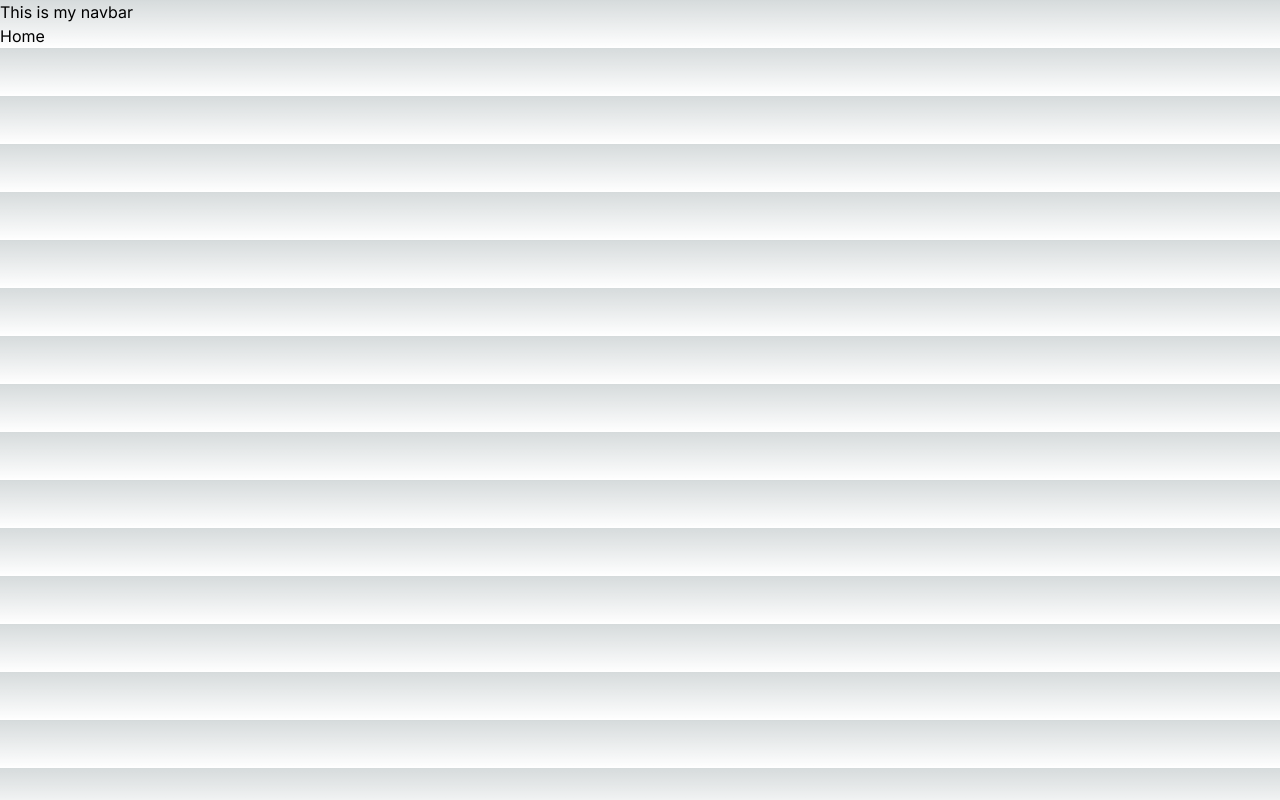
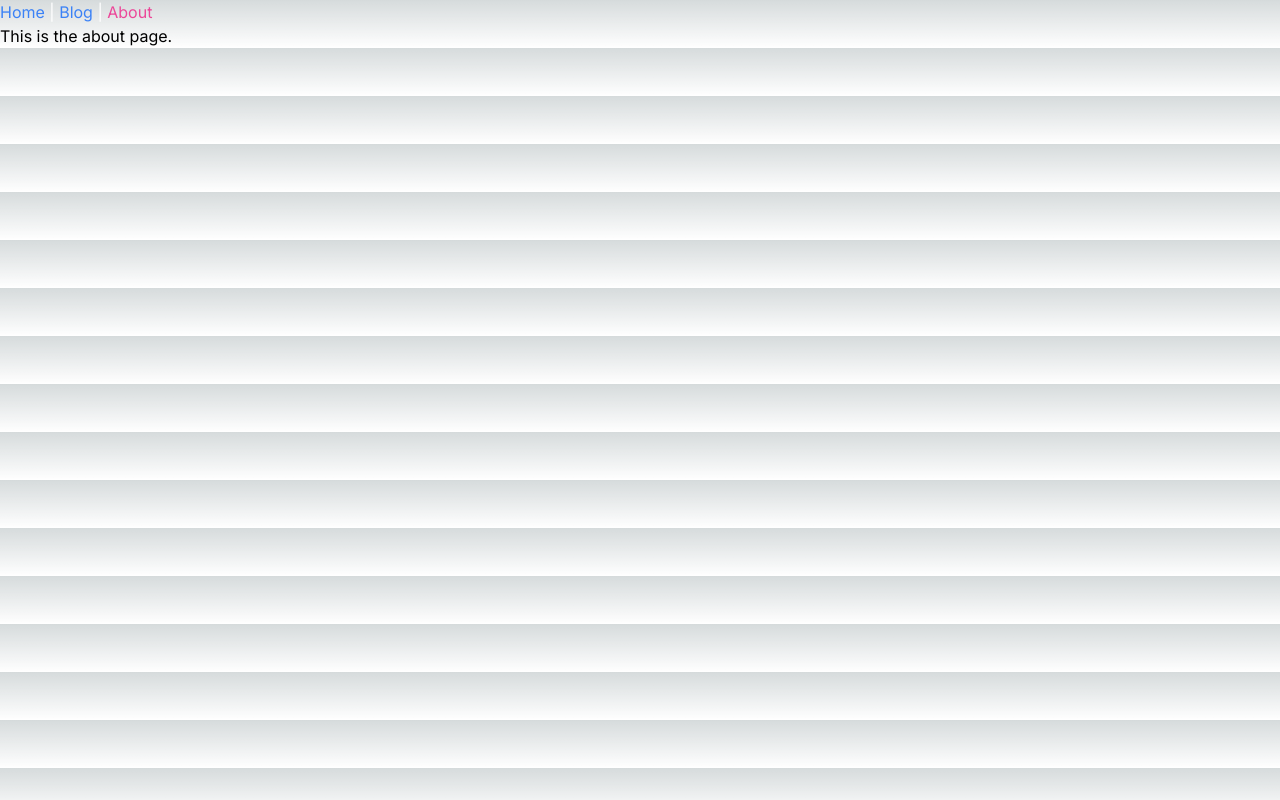
Before and after one commit to necrosmash/robdrury.dev, a Next.js app: page /about in a window 1280 px wide. Built offline with nearby package versions, Linux system fonts and the light colour scheme.

Commit message:
simple navigation

```diff
--- a/src/app/about/page.tsx
+++ b/src/app/about/page.tsx
@@ -3,6 +3,6 @@ import Link from 'next/link'
 
 export default function About() {
   return (
-    <Link href="/">Home</Link>
+    <div>This is the about page.</div>
   )
 }
--- a/src/app/navbar.tsx
+++ b/src/app/navbar.tsx
@@ -1,5 +1,34 @@
+'use client'
+
+import { usePathname } from 'next/navigation';
+import Link from 'next/link'
+
+const navLinks = [
+  { name: 'Home', href: '/' },
+  { name: 'Blog', href: '/blog' },
+  { name: 'About', href: '/about' },
+]
+
 export default function Navbar() {
+  const pathname = usePathname()
   return (
-    <div>This is my navbar</div>
+    <>
+      {navLinks.map((link, index) => {
+        const isActive = (
+          (link.name === "Home" && pathname === "/") ||
+          (link.name !== "Home" && pathname.startsWith(link.href))
+        );
+        return (
+          <Link
+            className={isActive ? 'text-pink-500' : 'text-blue-500'}
+            href={link.href}
+            key={link.name}
+          >
+            {link.name}
+            {navLinks.length - 1 !== index && <span className={'text-white'}>&nbsp;|&nbsp;</span>}
+          </Link>
+        );
+      })}
+    </>
   )
 }
--- a/src/app/page.tsx
+++ b/src/app/page.tsx
@@ -4,8 +4,7 @@ import Link from 'next/link'
 export default function Home() {
   return (
     <main>
-      <Link href="/about">About</Link>&nbsp;|&nbsp;
-      <Link href="/blog">Blog</Link>
+      This is the home page.
     </main>
     /*<main className="flex min-h-screen flex-col items-center justify-between p-24">
       <div className="z-10 w-full max-w-5xl items-center justify-between font-mono text-sm lg:flex">
```
Also changed, not shown: 1 other file (tests, documents, lock files or other folders).
